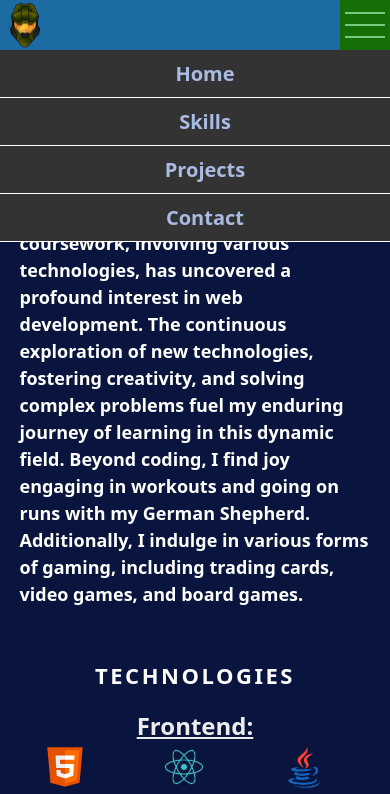
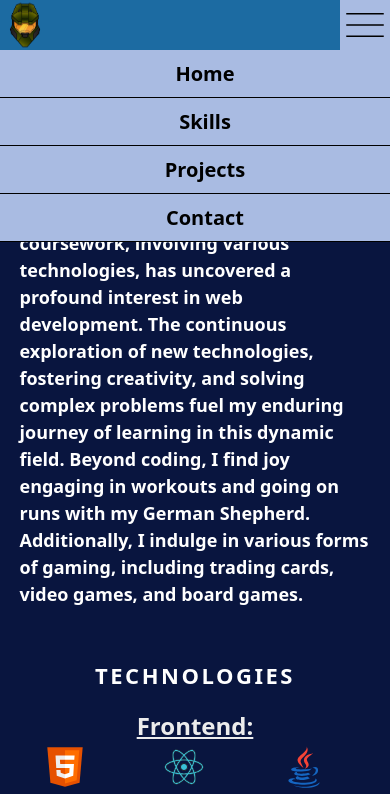
Before and after one commit to jegioma/portfolio, a plain HTML site: page index.html in a window 390 px wide. Both pictures are taken after a click on the picture 365 px from the left and 25 px from the top of the page. Shown: the top 794 px of the page. Drawn offline with Linux system fonts and the light colour scheme.

Commit message:
header style changes complete

```diff
--- a/index.css
+++ b/index.css
@@ -20,8 +20,8 @@ html {
 /*Styling for the body*/
 body {
     background: url('/images//halo.jpg') center/cover no-repeat;
-    min-height: 100vh;
-    width: 100vw;
+    min-height: 100%;
+    width: 100%;
     margin: 0;
     padding: 0;
 }
@@ -346,7 +346,7 @@ a[title]:hover::after {
     }
     .nav-list {
         flex-direction: column;
-        background-color: #333;
+        background-color: var(--bg-secondary);
         position: absolute;
         top: 50px;
         left: 0;
@@ -366,7 +366,8 @@ a[title]:hover::after {
     .links {
         padding: 10px;
         width: 100%;
-        border-bottom: 1px solid #fff;
+        border-bottom: 1px solid #000;
+        color: #000;
     }
 
     /*Styling for footer*/
--- a/index.html
+++ b/index.html
@@ -35,7 +35,7 @@
                 <a class="links" href="#contact">Contact</a>
             </ul>
         </nav>
-        <img src="/assets/hamburgerMenu.svg" class="menu-icon" onclick="toggleMenu()"/>
+        <img src="/assets/menuIcon.svg" class="menu-icon" onclick="toggleMenu()"/>
         <!-- <a href="#home" class="active">Logo</a>
          Navigation links (hidden by default)
         <div id="myLinks">
```
Also changed, not shown: assets/hamburgerMenu.svg (deleted), assets/menuIcon.svg (added).
